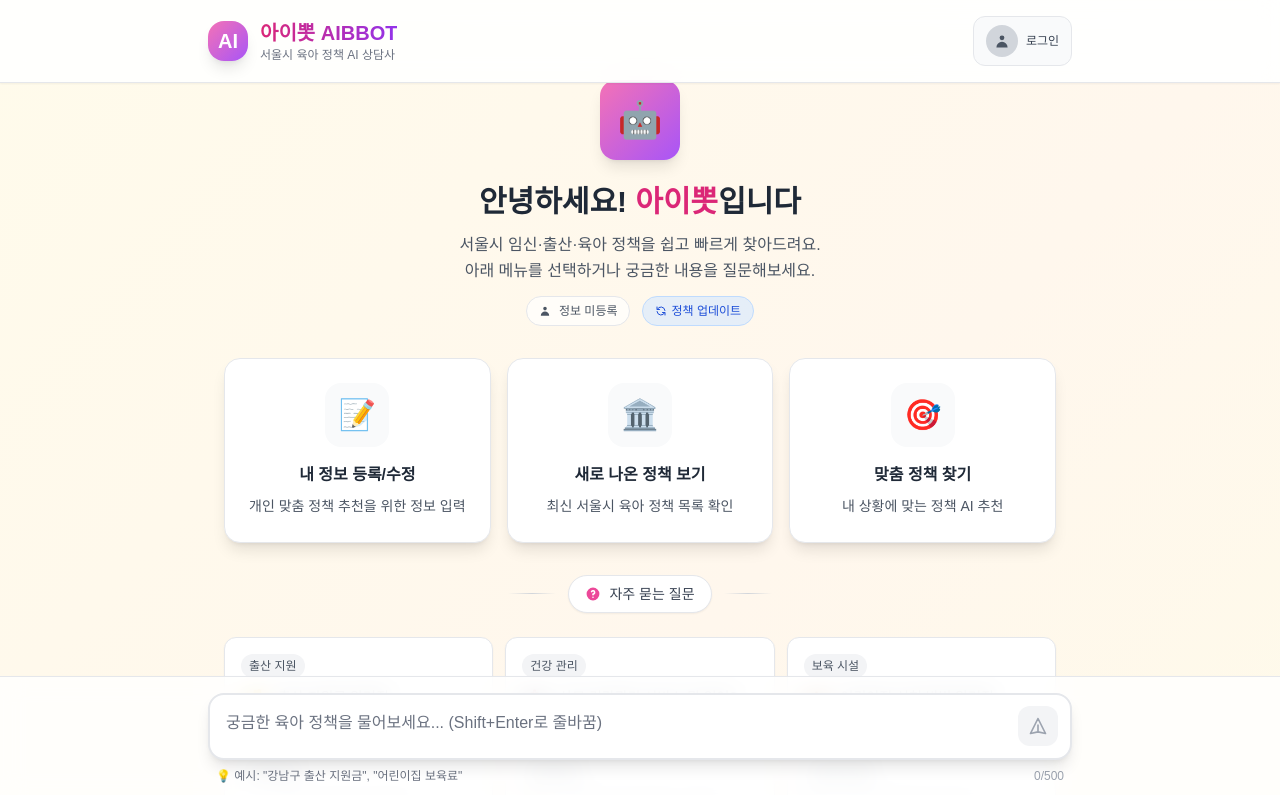
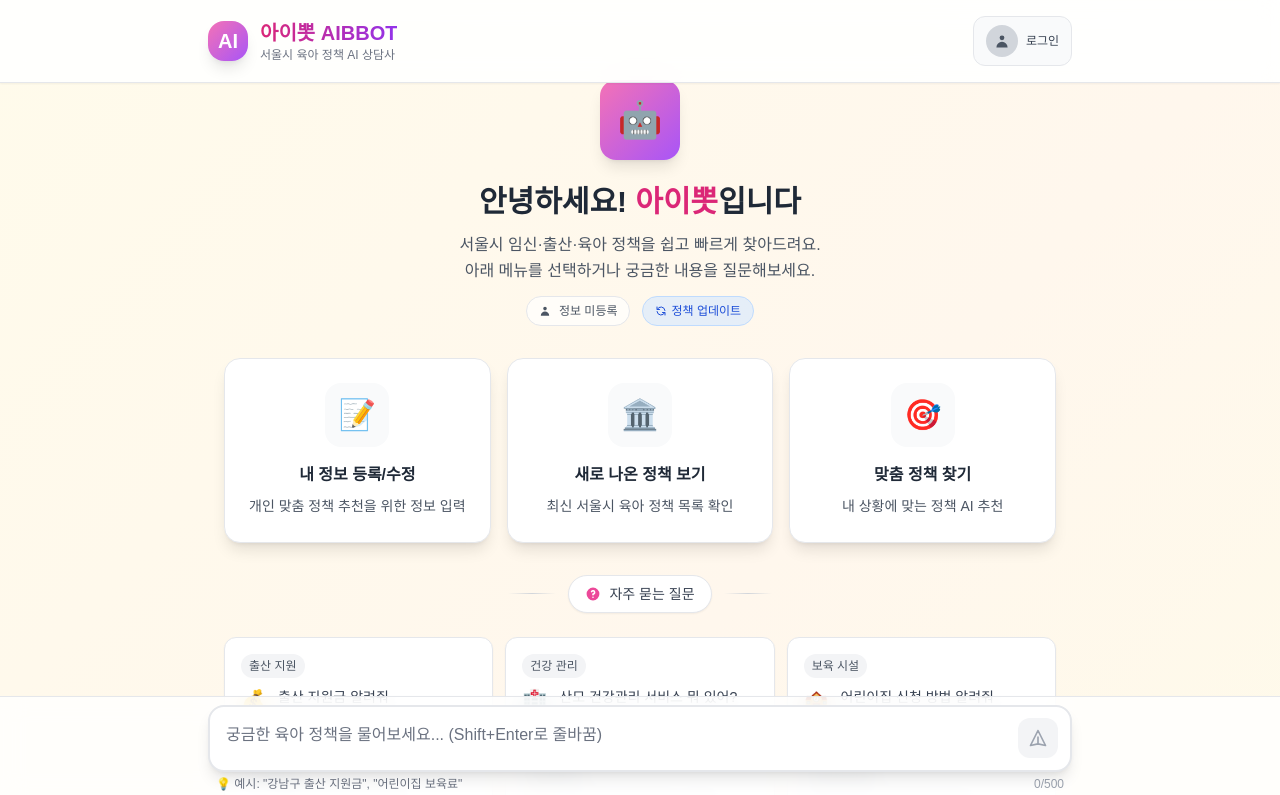
Before and after one commit to DonggunSe0/aibbot, a React (Vite) app in the folder frontend/: page / in a window 1280 px wide. Shown: the top 795 px of the page. Built offline with nearby package versions, Linux system fonts and the light colour scheme.

Commit message:
높이 수정

```diff
--- a/frontend/src/components/common/InputBar.jsx
+++ b/frontend/src/components/common/InputBar.jsx
@@ -42,7 +42,7 @@ function InputBar({ onSend, isLoading }) {
 
   return (
     <div className="fixed bottom-0 left-0 w-full bg-white/80 backdrop-blur-md border-t border-gray-200 shadow-lg z-[50]">
-      <div className="w-full max-w-4xl mx-auto px-4 py-4">
+      <div className="w-full max-w-4xl mx-auto px-4 py-2">
         <form onSubmit={handleSubmit} className="relative">
           <div className={`relative bg-white rounded-2xl shadow-lg border-2 transition-all duration-200 ${
             isFocused
@@ -96,7 +96,7 @@ function InputBar({ onSend, isLoading }) {
           </div>
 
           {/* 힌트 텍스트 */}
-          <div className="flex items-center justify-between mt-2 px-2">
+          <div className="flex items-center justify-between mt-1 px-2">
             <div className="flex items-center gap-4 text-xs text-gray-500">
               <span>💡 예시: "강남구 출산 지원금", "어린이집 보육료"</span>
             </div>
```
